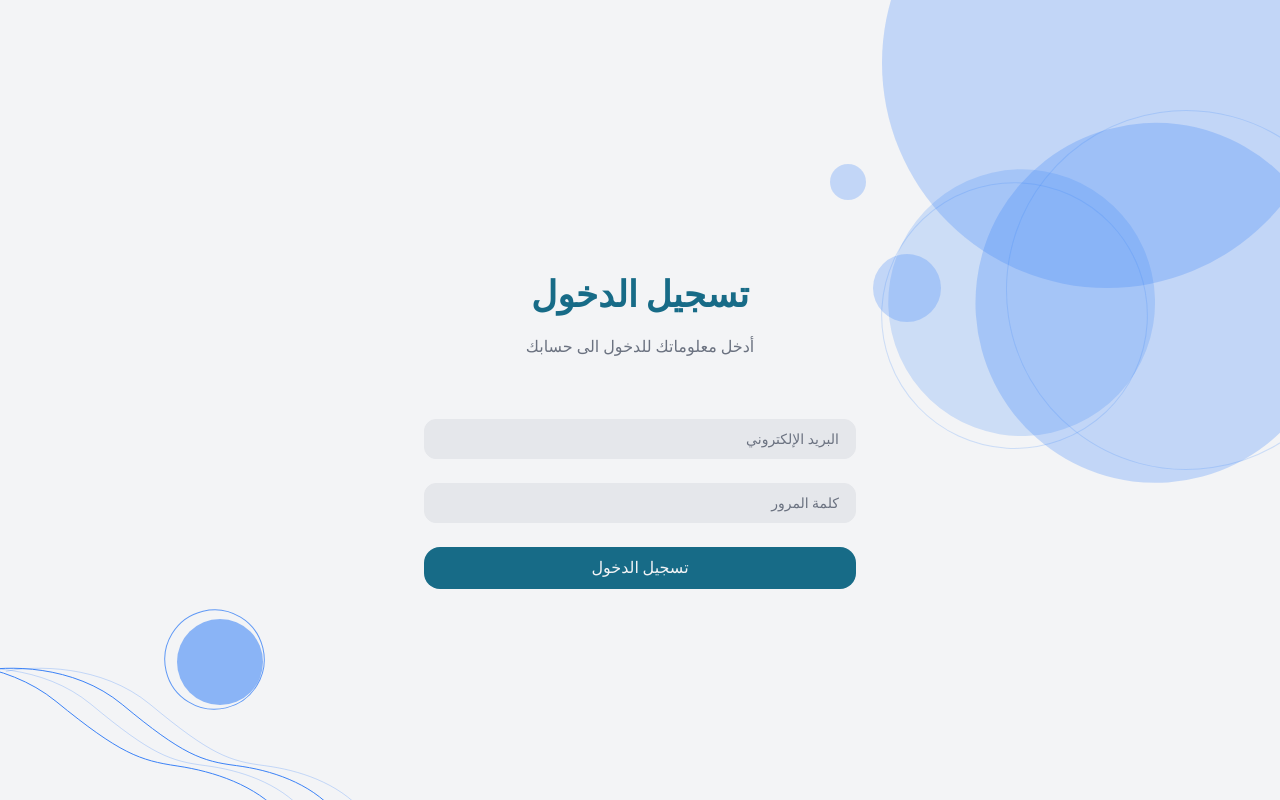
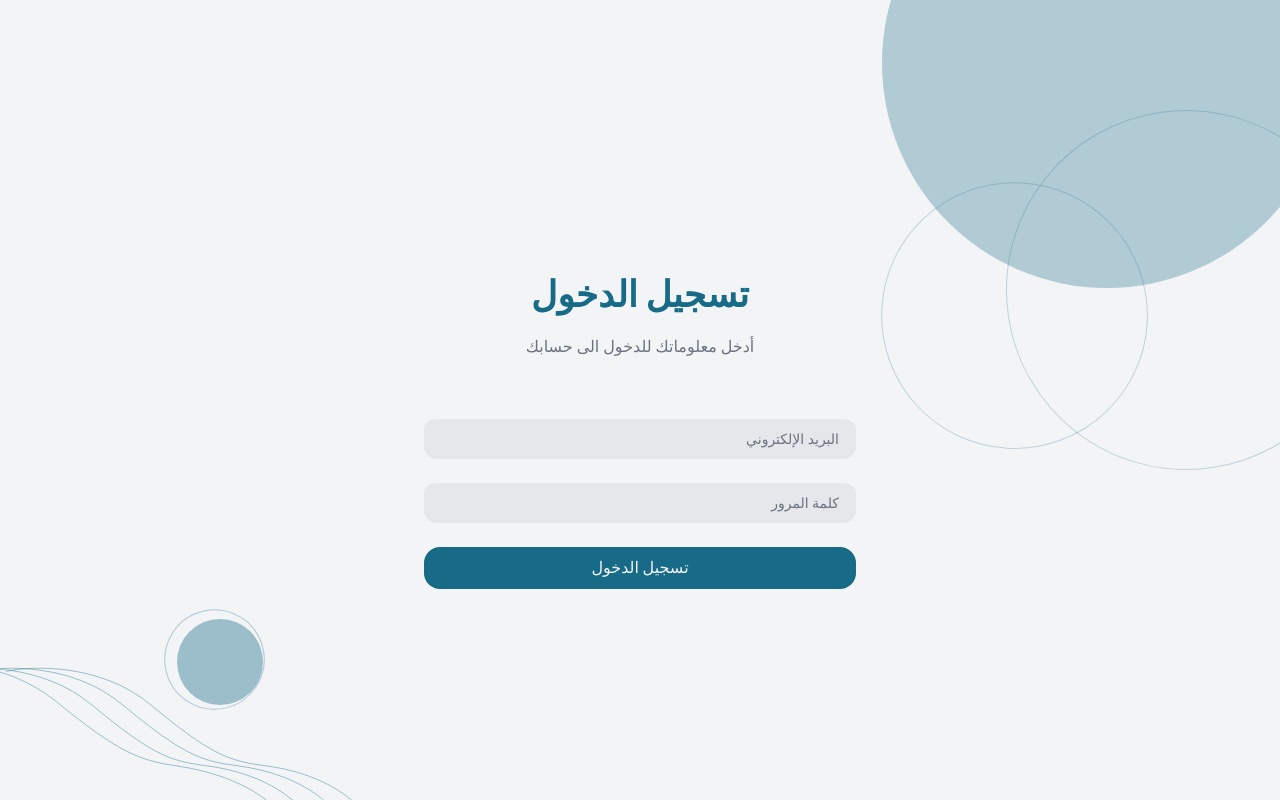
Before and after one commit to maytham553/inventory-mangment-front, a Vue app: page /login in a window 1280 px wide. Built offline with nearby package versions, Linux system fonts and the light colour scheme.

Commit message:
edit Supplier form

```diff
--- a/src/components/icons/BgView.vue
+++ b/src/components/icons/BgView.vue
@@ -1,99 +1,224 @@
 <template>
-    <div className="absolute right-0 top-0 z-[-1] opacity-30 lg:opacity-100">
-        <svg width="450" height="556" viewBox="0 0 450 556" fill="none" xmlns="http://www.w3.org/2000/svg">
-            <circle cx="277" cy="63" r="225" fill="#3b83f643" />
-            <circle cx="17.9997" cy="182" r="18" fill="#3b83f643" />
-            <circle cx="76.9997" cy="288" r="34" fill="#3b83f643" />
-            <circle cx="325.486" cy="302.87" r="180" transform="rotate(-37.6852 325.486 302.87)" fill="#3b83f643" />
-            <circle opacity="0.8" cx="184.521" cy="315.521" r="132.862" transform="rotate(114.874 184.521 315.521)"
-                stroke="#3b83f643" />
-            <circle opacity="0.8" cx="356" cy="290" r="179.5" transform="rotate(-30 356 290)" stroke="#3b83f643" />
-            <circle opacity="0.8" cx="191.659" cy="302.659" r="133.362" transform="rotate(133.319 191.659 302.659)"
-                fill="#3b83f643" />
+  <div className="absolute text-secondary/30 right-0 top-0 z-[-1] opacity-30 lg:opacity-100">
+    <svg
+      width="450"
+      height="556"
+      viewBox="0 0 450 556"
+      fill="none"
+      xmlns="http://www.w3.org/2000/svg"
+    >
+      <circle cx="277" cy="63" r="225" fill="currentColor" />
+      <!-- <circle cx="17.9997" cy="182" r="18" fill="currentColor" /> -->
+      <!-- <circle cx="76.9997" cy="288" r="34" fill="currentColor" /> -->
+      <!-- <circle
+        cx="325.486"
+        cy="302.87"
+        r="180"
+        transform="rotate(-37.6852 325.486 302.87)"
+        fill="currentColor"
+      /> -->
+      <circle
+        opacity="0.8"
+        cx="184.521"
+        cy="315.521"
+        r="132.862"
+        transform="rotate(114.874 184.521 315.521)"
+        stroke="currentColor"
+      />
+      <circle
+        opacity="0.8"
+        cx="356"
+        cy="290"
+        r="179.5"
+        transform="rotate(-30 356 290)"
+        stroke="currentColor"
+      />
+      <!-- <circle
+        opacity="0.8"
+        cx="191.659"
+        cy="302.659"
+        r="133.362"
+        transform="rotate(133.319 191.659 302.659)"
+        fill="currentColor"
+      /> -->
       <defs>
-                <linearGradient id="paint0_linear_25:217" x1="-54.5003" y1="-178" x2="222" y2="288"
-                    gradientUnits="userSpaceOnUse">
-                    <stop stopColor="#4A6CF7" />
-                    <stop offset="1" stopColor="#4A6CF7" stopOpacity="0" />
+        <linearGradient
+          id="paint0_linear_25:217"
+          x1="-54.5003"
+          y1="-178"
+          x2="222"
+          y2="288"
+          gradientUnits="userSpaceOnUse"
+        >
+          <stop stopColor="currentColor" />
+          <stop offset="1" stopColor="currentColor" stopOpacity="0" />
         </linearGradient>
-                <radialGradient id="paint1_radial_25:217" cx="0" cy="0" r="1" gradientUnits="userSpaceOnUse"
-                    gradientTransform="translate(17.9997 182) rotate(90) scale(18)">
-                    <stop offset="0.145833" stopColor="#4A6CF7" stopOpacity="0" />
-                    <stop offset="1" stopColor="#4A6CF7" stopOpacity="0.08" />
+        <radialGradient
+          id="paint1_radial_25:217"
+          cx="0"
+          cy="0"
+          r="1"
+          gradientUnits="userSpaceOnUse"
+          gradientTransform="translate(17.9997 182) rotate(90) scale(18)"
+        >
+          <stop offset="0.145833" stopColor="currentColor" stopOpacity="0" />
+          <stop offset="1" stopColor="currentColor" stopOpacity="0.08" />
         </radialGradient>
-                <radialGradient id="paint2_radial_25:217" cx="0" cy="0" r="1" gradientUnits="userSpaceOnUse"
-                    gradientTransform="translate(76.9997 288) rotate(90) scale(34)">
-                    <stop offset="0.145833" stopColor="#4A6CF7" stopOpacity="0" />
-                    <stop offset="1" stopColor="#4A6CF7" stopOpacity="0.08" />
+        <radialGradient
+          id="paint2_radial_25:217"
+          cx="0"
+          cy="0"
+          r="1"
+          gradientUnits="userSpaceOnUse"
+          gradientTransform="translate(76.9997 288) rotate(90) scale(34)"
+        >
+          <stop offset="0.145833" stopColor="currentColor" stopOpacity="0" />
+          <stop offset="1" stopColor="currentColor" stopOpacity="0.08" />
         </radialGradient>
-                <linearGradient id="paint3_linear_25:217" x1="226.775" y1="-66.1548" x2="292.157" y2="351.421"
-                    gradientUnits="userSpaceOnUse">
-                    <stop stopColor="#4A6CF7" />
-                    <stop offset="1" stopColor="#4A6CF7" stopOpacity="0" />
+        <linearGradient
+          id="paint3_linear_25:217"
+          x1="226.775"
+          y1="-66.1548"
+          x2="292.157"
+          y2="351.421"
+          gradientUnits="userSpaceOnUse"
+        >
+          <stop stopColor="currentColor" />
+          <stop offset="1" stopColor="currentColor" stopOpacity="0" />
         </linearGradient>
-                <linearGradient id="paint4_linear_25:217" x1="184.521" y1="182.159" x2="184.521" y2="448.882"
-                    gradientUnits="userSpaceOnUse">
-                    <stop stopColor="#4A6CF7" />
+        <linearGradient
+          id="paint4_linear_25:217"
+          x1="184.521"
+          y1="182.159"
+          x2="184.521"
+          y2="448.882"
+          gradientUnits="userSpaceOnUse"
+        >
+          <stop stopColor="currentColor" />
           <stop offset="1" stopColor="white" stopOpacity="0" />
         </linearGradient>
-                <linearGradient id="paint5_linear_25:217" x1="356" y1="110" x2="356" y2="470"
-                    gradientUnits="userSpaceOnUse">
-                    <stop stopColor="#4A6CF7" />
+        <linearGradient
+          id="paint5_linear_25:217"
+          x1="356"
+          y1="110"
+          x2="356"
+          y2="470"
+          gradientUnits="userSpaceOnUse"
+        >
+          <stop stopColor="currentColor" />
           <stop offset="1" stopColor="white" stopOpacity="0" />
         </linearGradient>
-                <linearGradient id="paint6_linear_25:217" x1="118.524" y1="29.2497" x2="166.965" y2="338.63"
-                    gradientUnits="userSpaceOnUse">
-                    <stop stopColor="#4A6CF7" />
-                    <stop offset="1" stopColor="#4A6CF7" stopOpacity="0" />
+        <linearGradient
+          id="paint6_linear_25:217"
+          x1="118.524"
+          y1="29.2497"
+          x2="166.965"
+          y2="338.63"
+          gradientUnits="userSpaceOnUse"
+        >
+          <stop stopColor="currentColor" />
+          <stop offset="1" stopColor="currentColor" stopOpacity="0" />
         </linearGradient>
       </defs>
     </svg>
   </div>
-    <div className="absolute bottom-0 left-0 z-[-1] opacity-30 lg:opacity-100">
-        <svg width="364" height="201" viewBox="0 0 364 201" fill="none" xmlns="http://www.w3.org/2000/svg">
+  <div className="absolute bottom-0 text-secondary/40 left-0 z-[-1] opacity-30 lg:opacity-100">
+    <svg
+      width="364"
+      height="201"
+      viewBox="0 0 364 201"
+      fill="none"
+      xmlns="http://www.w3.org/2000/svg"
+    >
       <path
         d="M5.88928 72.3303C33.6599 66.4798 101.397 64.9086 150.178 105.427C211.155 156.076 229.59 162.093 264.333 166.607C299.076 171.12 337.718 183.657 362.889 212.24"
-                stroke="#3b83f643" />
+        stroke="currentColor"
+      />
       <path
         d="M-22.1107 72.3303C5.65989 66.4798 73.3965 64.9086 122.178 105.427C183.155 156.076 201.59 162.093 236.333 166.607C271.076 171.12 309.718 183.657 334.889 212.24"
-                stroke="#3b82f6" />
+        stroke="currentColor"
+      />
       <path
         d="M-53.1107 72.3303C-25.3401 66.4798 42.3965 64.9086 91.1783 105.427C152.155 156.076 170.59 162.093 205.333 166.607C240.076 171.12 278.718 183.657 303.889 212.24"
-                stroke="#3b83f643" />
+        stroke="currentColor"
+      />
       <path
         d="M-98.1618 65.0889C-68.1416 60.0601 4.73364 60.4882 56.0734 102.431C120.248 154.86 139.905 161.419 177.137 166.956C214.37 172.493 255.575 186.165 281.856 215.481"
-                stroke="#3b82f6" />
-            <circle opacity="0.8" cx="214.505" cy="60.5054" r="49.7205" transform="rotate(-13.421 214.505 60.5054)"
-                stroke="#3b82f6" />
-            <circle cx="220" cy="63" r="43" fill="#3b83f690" />
+        stroke="currentColor"
+      />
+      <circle
+        opacity="0.8"
+        cx="214.505"
+        cy="60.5054"
+        r="49.7205"
+        transform="rotate(-13.421 214.505 60.5054)"
+        stroke="currentColor"
+      />
+      <circle cx="220" cy="63" r="43" fill="currentColor" />
       <defs>
-                <linearGradient id="paint0_linear_25:218" x1="184.389" y1="69.2405" x2="184.389" y2="212.24"
-                    gradientUnits="userSpaceOnUse">
-                    <stop stopColor="#4A6CF7" stopOpacity="0" />
-                    <stop offset="1" stopColor="#4A6CF7" />
+        <linearGradient
+          id="paint0_linear_25:218"
+          x1="184.389"
+          y1="69.2405"
+          x2="184.389"
+          y2="212.24"
+          gradientUnits="userSpaceOnUse"
+        >
+          <stop stopColor="currentColor" stopOpacity="0" />
+          <stop offset="1" stopColor="currentColor" />
         </linearGradient>
-                <linearGradient id="paint1_linear_25:218" x1="156.389" y1="69.2405" x2="156.389" y2="212.24"
-                    gradientUnits="userSpaceOnUse">
-                    <stop stopColor="#4A6CF7" stopOpacity="0" />
-                    <stop offset="1" stopColor="#4A6CF7" />
+        <linearGradient
+          id="paint1_linear_25:218"
+          x1="156.389"
+          y1="69.2405"
+          x2="156.389"
+          y2="212.24"
+          gradientUnits="userSpaceOnUse"
+        >
+          <stop stopColor="currentColor" stopOpacity="0" />
+          <stop offset="1" stopColor="currentColor" />
         </linearGradient>
-                <linearGradient id="paint2_linear_25:218" x1="125.389" y1="69.2405" x2="125.389" y2="212.24"
-                    gradientUnits="userSpaceOnUse">
-                    <stop stopColor="#4A6CF7" stopOpacity="0" />
-                    <stop offset="1" stopColor="#4A6CF7" />
+        <linearGradient
+          id="paint2_linear_25:218"
+          x1="125.389"
+          y1="69.2405"
+          x2="125.389"
+          y2="212.24"
+          gradientUnits="userSpaceOnUse"
+        >
+          <stop stopColor="currentColor" stopOpacity="0" />
+          <stop offset="1" stopColor="currentColor" />
         </linearGradient>
-                <linearGradient id="paint3_linear_25:218" x1="93.8507" y1="67.2674" x2="89.9278" y2="210.214"
-                    gradientUnits="userSpaceOnUse">
-                    <stop stopColor="#4A6CF7" stopOpacity="0" />
-                    <stop offset="1" stopColor="#4A6CF7" />
+        <linearGradient
+          id="paint3_linear_25:218"
+          x1="93.8507"
+          y1="67.2674"
+          x2="89.9278"
+          y2="210.214"
+          gradientUnits="userSpaceOnUse"
+        >
+          <stop stopColor="currentColor" stopOpacity="0" />
+          <stop offset="1" stopColor="currentColor" />
         </linearGradient>
-                <linearGradient id="paint4_linear_25:218" x1="214.505" y1="10.2849" x2="212.684" y2="99.5816"
-                    gradientUnits="userSpaceOnUse">
-                    <stop stopColor="#4A6CF7" />
-                    <stop offset="1" stopColor="#4A6CF7" stopOpacity="0" />
+        <linearGradient
+          id="paint4_linear_25:218"
+          x1="214.505"
+          y1="10.2849"
+          x2="212.684"
+          y2="99.5816"
+          gradientUnits="userSpaceOnUse"
+        >
+          <stop stopColor="currentColor" />
+          <stop offset="1" stopColor="currentColor" stopOpacity="0" />
         </linearGradient>
-                <radialGradient id="paint5_radial_25:218" cx="0" cy="0" r="1" gradientUnits="userSpaceOnUse"
-                    gradientTransform="translate(220 63) rotate(90) scale(43)">
+        <radialGradient
+          id="paint5_radial_25:218"
+          cx="0"
+          cy="0"
+          r="1"
+          gradientUnits="userSpaceOnUse"
+          gradientTransform="translate(220 63) rotate(90) scale(43)"
+        >
           <stop offset="0.145833" stopColor="white" stopOpacity="0" />
           <stop offset="1" stopColor="white" stopOpacity="0.08" />
         </radialGradient>
@@ -103,17 +228,14 @@
 </template>
 
 <script lang="ts">
-import { defineComponent } from 'vue';
+import { defineComponent } from "vue";
 
 export default defineComponent({
   props: {
-        size: {
-            type: Number,
-            default: 24,
-        },
+
     strokeColor: {
       type: String,
-            default: 'currentColor',
+      default: "#176B87",
     },
   },
 });
--- a/src/views/Login.vue
+++ b/src/views/Login.vue
@@ -1,7 +1,6 @@
 <!-- From New Branch -->
 <template>
-  <div class="lg:w-screen relative z-10 lg:h-screen
-  mx-auto p-0 bg-gray-100">
+  <div class="lg:w-screen relative z-10 lg:h-screen mx-auto p-0 bg-gray-100">
     <!-- <div class="h-screen col-span-1 p-5 bg-secondary flex flex-col justify-center items-center">
             <h1 class="text-gray-100 font-black	 text-3xl">اهلاً بك مجدداً</h1><br>
             <p class="text-gray-100 font-bold ">أدخل معلوماتك للدخول الى حسابك</p>
--- a/src/views/suppliers/CreateSupplier.vue
+++ b/src/views/suppliers/CreateSupplier.vue
@@ -1,6 +1,7 @@
 
-import SupplierForm from './SupplierForm.vue';
+
 <template>
+
     <div class="m-auto  lg:p-24 p-10 lg:h-screen relative z-10 ">
 
         <SupplierForm :supplier="suppliersStore.initialSupplier" :governorates="governoratesStore.governorates"
--- a/src/views/suppliers/SupplierForm.vue
+++ b/src/views/suppliers/SupplierForm.vue
@@ -3,7 +3,9 @@
     @submit.prevent="handleSubmit"
     class="w-full h-full flex justify-center flex-col items-center"
   >
-    <div class="bg-gray-100 p-5 sm:w-[400px] rounded-2xl">
+  <h1 class="text-secondary text-4xl mb-8 font-bold"> إضافة مورد</h1>
+
+    <div class="bg-gray-100 p-5 sm:w-[400px] shadow-lg rounded-2xl">
       <div class="mb-4">
         <label for="name" class="block text-gray-700 m-1">الاسم</label>
         <input
```
Lines whose indentation alone changed are shown as unchanged.
